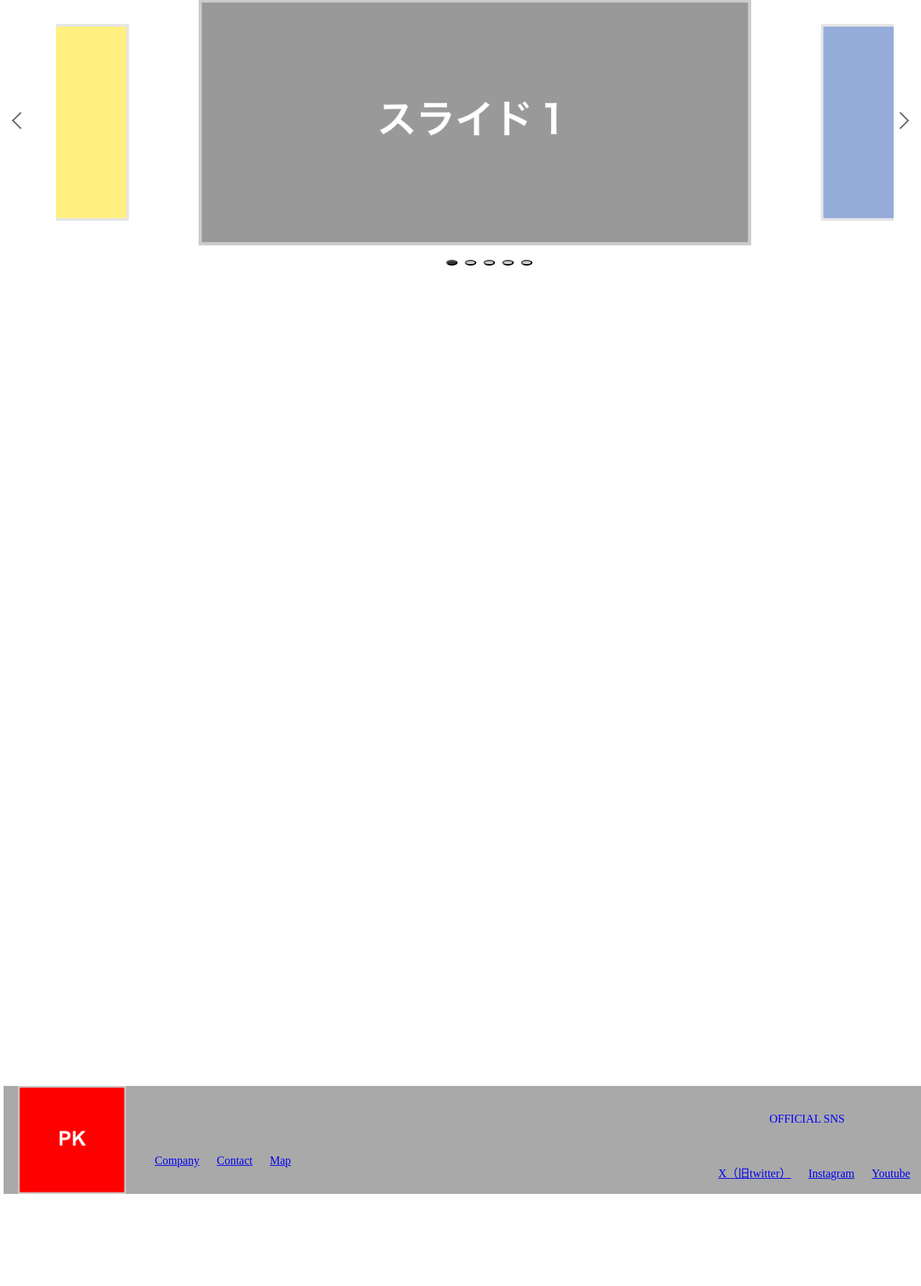
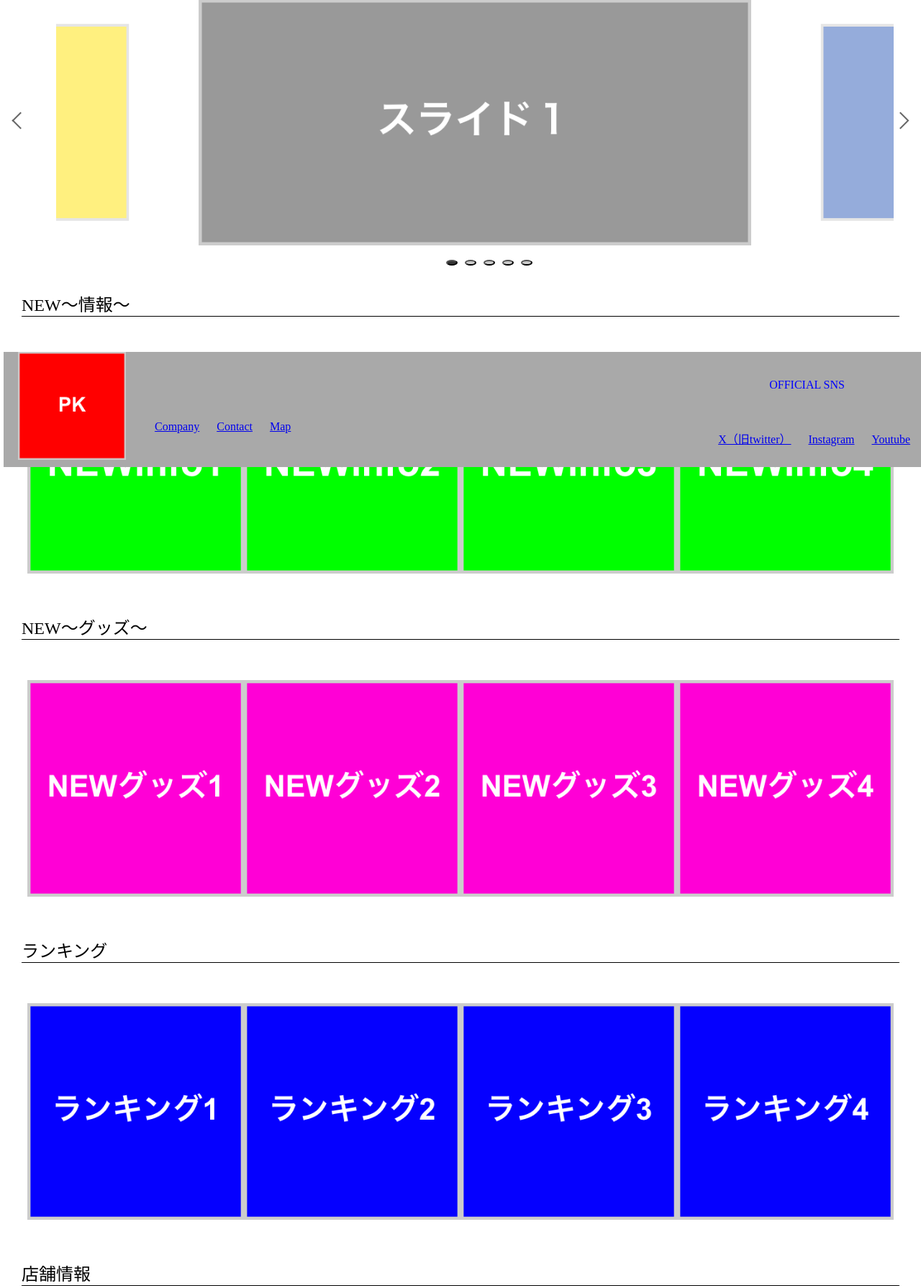
Before and after one commit to PM0705/sotugyouseisaku, a PHP site: page / in a window 1280 px wide. Shown: the part 151-1938 px from the top of the page at 72% size. Before the commit the page ends 1810 px from the top, so only its background shows below. Run offline with PHP 8.4, Linux system fonts and the light colour scheme.

Commit message:
TOP画像

```diff
--- a/pkstore/htmlstyle.css
+++ b/pkstore/htmlstyle.css
@@ -2,6 +2,7 @@
 body {
     margin: 0;
     padding: 0;
+    padding-bottom:5vh;
  }
 
 /* header */
@@ -120,12 +121,41 @@ main{
     background:#333;/*ドットボタンの現在地表示の色*/
 }
 
+/* h3タイトル */
+h3{
+
+    color: black;
+    font-size: 3vh;
+    border-bottom: solid 0.1vh;
+    margin-left: 30px;
+    margin-right: 30px;
+    font-weight: lighter;
+}
+/* NEW〜情報〜 */
+.info{
+    width:94%;
+    margin:0 auto;
+    padding: 2.5% 0;
+    display: flex;
+    flex-direction: row;
+    flex-wrap: nowrap;
+}
+.info > *{
+    min-width: 8%;
+    flex-basis: 25%;
+    background: #fff;
+    font-size: 64px;
+    text-align: center;
+  }
+
 
 /* footer */
 footer{
-    position: relative;
-    width: 100%;
-    height: 150px;
+    position:fixed;
+  bottom:0;
+  width:100%;
+  height:20vh;
+  z-index:100;
     background-color: darkgrey;
     margin-top: 10px;
     clear: both;
--- a/pkstore/index.php
+++ b/pkstore/index.php
@@ -38,6 +38,30 @@
         <li><img src="img/slide4.png" alt="スライド4"></li>
         <li><img src="img/slide5.png" alt="スライド5"></li>
     </ul>
+
+    <h3>NEW〜情報〜</h3>
+    <div class="info">
+        <img src="img/newinfo1.png" alt="newinfo1">
+        <img src="img/newinfo2.png" alt="newinfo2">
+        <img src="img/newinfo3.png" alt="newinfo3">
+        <img src="img/newinfo4.png" alt="newinfo4">
+    </div>
+
+    <h3>NEW〜グッズ〜</h3>
+    <div class="info">
+        <img src="img/newg1.png" alt="newg1">
+        <img src="img/newg2.png" alt="newg2">
+        <img src="img/newg3.png" alt="newg3">
+        <img src="img/newg4.png" alt="newg4">
+    </div>
+    <h3>ランキング</h3>
+    <div class="info">
+        <img src="img/rank1.png" alt="rank1">
+        <img src="img/rank2.png" alt="rank2">
+        <img src="img/rank3.png" alt="rank3">
+        <img src="img/rank4.png" alt="rank4">
+    </div>
+    <h3>店舗情報</h3>
 
  </main>
  <footer>
```
Also changed, not shown: pkstore/img/NEWg1.png (added), pkstore/img/NEWg2.png (added), pkstore/img/NEWg3.png (added), pkstore/img/NEWg4.png (added), pkstore/img/newinfo1.png (added), pkstore/img/newinfo2.png (added), pkstore/img/newinfo3.png (added), pkstore/img/newinfo4.png (added), pkstore/img/rank1.png (added), pkstore/img/rank2.png (added), pkstore/img/rank3.png (added), pkstore/img/rank4.png (added).
